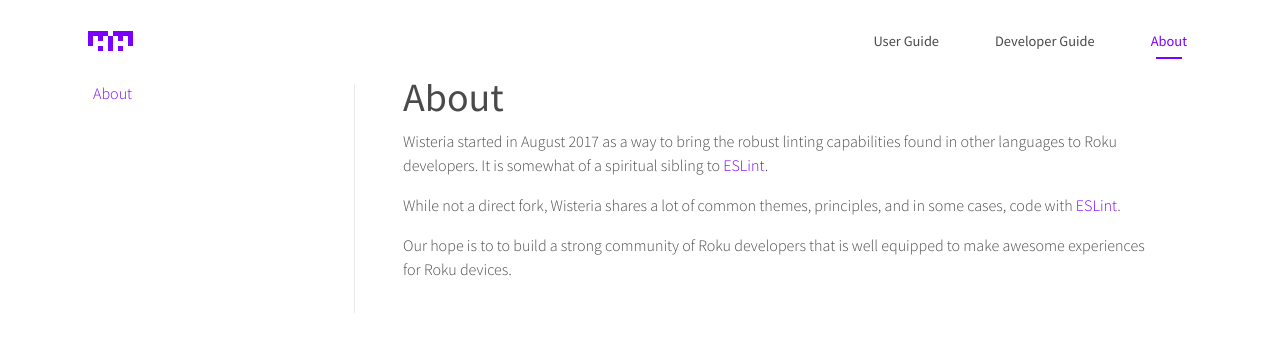
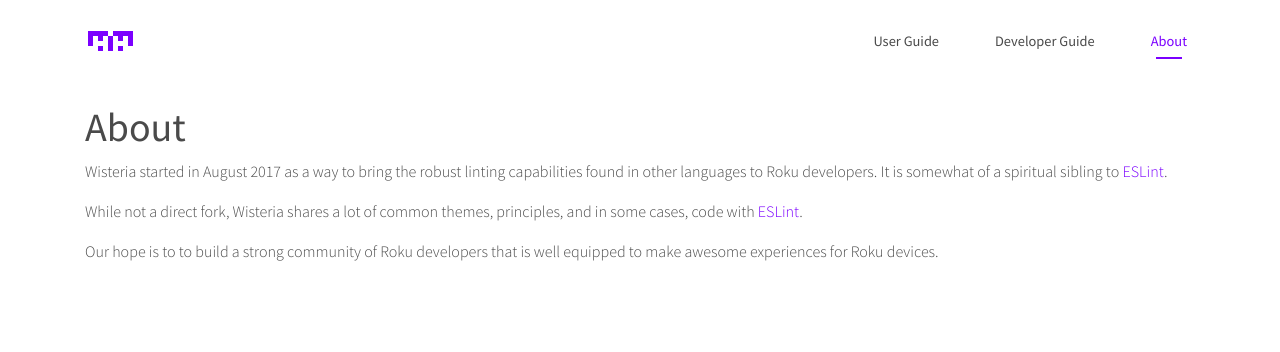
Before and after one commit to willowtreeapps/wist, a Jekyll site: the page built from docs/about.md, in a window 1280 px wide. Shown: the top 352 px of the page. Built offline with Jekyll 4.4.1, drawn with Linux system fonts in a browser that asks for light colours; nearby versions of some CDN libraries.

Commit message:
Sidebar tweaks, new favicon

```diff
--- a/docs/_includes/sidebar.html
+++ b/docs/_includes/sidebar.html
@@ -5,7 +5,7 @@
         </button>
     </div>
 
-    <nav id="sidebar-nav" class="collapse">
+    <nav id="sidebar-nav" class="collapse pl-0">
         {% for heading in site.data.sidebar[page.sidebar] %}
             <div class="sidebar-nav-item">
                 <a href="{{ site.baseurl }}{{ heading.url }}">{{ heading.title }}</a>
--- a/docs/_layouts/doc.html
+++ b/docs/_layouts/doc.html
@@ -7,11 +7,17 @@
 
     <main class="container" aria-label="Content">
         <div class="row justify-content-end">
-            {% include sidebar.html %}
+            {% if page.sidebar != null %}
+                {% include sidebar.html %}
 
-            <article class="col-12 col-md-8 col-xl-9 py-md-3 px-md-5 page-content">
-                {{ content }}
-            </article>
+                <article class="col-12 col-md-8 col-xl-9 py-md-3 px-md-5 page-content">
+                    {{ content }}
+                </article>
+            {% else %}
+                <article class="col-12 py-md-3 page-content">
+                    {{ content }}
+                </article>
+            {%endif}
         </div>
     </main>
 
--- a/docs/about.md
+++ b/docs/about.md
@@ -2,7 +2,6 @@
 title: About
 layout: doc
 edit_link: https://github.com/willowtreeapps/wisteria/edit/master/docs/about.md
-sidebar: about
 navigation: true
 order: 3
 ---
--- a/docs/css/main.scss
+++ b/docs/css/main.scss
@@ -45,14 +45,14 @@
 @import "bootstrap";
 
 body {
-    padding-top: 57px;
+    padding-top: 87px;
 }
 
 :target:before {
     content: "";
     display: block;
-    height: calc(57px + 1rem);
-    margin-top: calc(-57px - 1rem);
+    height: calc(87px + 1rem);
+    margin-top: calc(-87px - 1rem);
 }
 
 .page-content {
@@ -61,16 +61,14 @@
     :target:before {
         content: "";
         display: block;
-        height: calc(109px + 1rem);
-        margin-top: calc(-109px - 1rem);
+        height: calc(139px + 1rem);
+        margin-top: calc(-139px - 1rem);
     }
 }
 
 .site-navigation {
     &.navbar-light {
         .navbar-brand {
-            color: color("teal");
-
             @include hover-focus {
                 color: transparentize($primary, 0.3);
 
@@ -206,6 +204,7 @@
     small, .small {
         font-size: 1rem;
         margin-left: 1rem;
+        white-space: nowrap;
     }
 }
 
@@ -226,7 +225,7 @@
 main {
     display: flex;
     flex-direction: column;
-    height: calc(100vh - 57px);
+    height: calc(100vh - 87px);
 }
 
 #integrations {
@@ -259,8 +258,8 @@
 
     .page-content {
         :target:before {
-            height: calc(57px + 1rem);
-            margin-top: calc(-57px - 1rem);
+            height: calc(87px + 1rem);
+            margin-top: calc(-87px - 1rem);
         }
     }
 
```
Also changed, not shown: docs/index.html (+1 -7 lines), docs/favicon.png.
